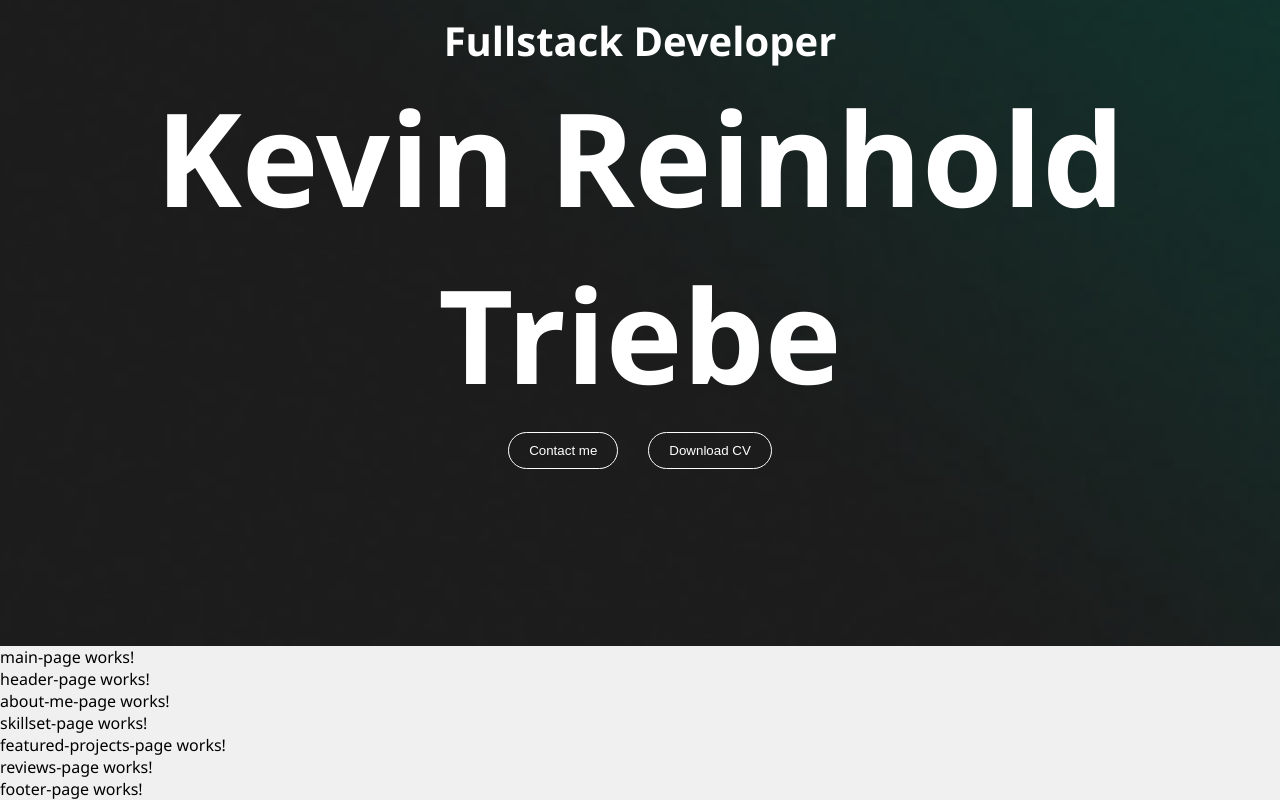
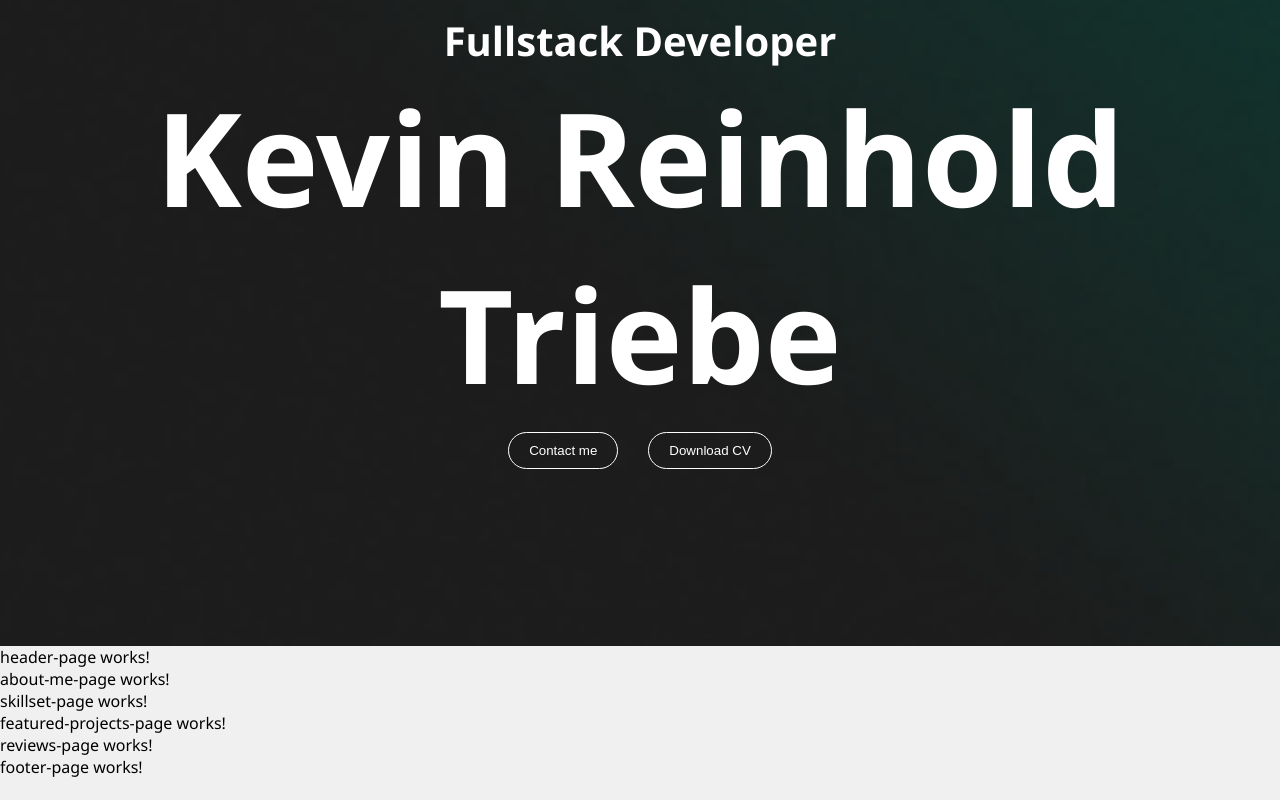
Before and after one commit to KevinTriebeDev/Portfolio, an Angular app: page / in a window 1280 px wide. Shown: the part 254-1054 px from the top of the page. After the commit the page ends 1032 px from the top, so only its background shows below. Built offline with nearby package versions, Linux system fonts and the light colour scheme.

Commit message:
add route to pages

```diff
--- a/src/app/app.html
+++ b/src/app/app.html
@@ -1,10 +1,3 @@
 <app-hero-page></app-hero-page>
-<app-main-page></app-main-page>
-<app-header-page></app-header-page>
-<app-about-me-page></app-about-me-page>
-<app-skillset-page></app-skillset-page>
-<app-featured-projects-page></app-featured-projects-page>
-<app-reviews-page></app-reviews-page>
-<app-last-work-page></app-last-work-page>
+<router-outlet />
 <app-footer-page></app-footer-page>
-<router-outlet />
--- a/src/app/app.routes.ts
+++ b/src/app/app.routes.ts
@@ -1,3 +1,19 @@
 import { Routes } from '@angular/router';
+import { MainPage } from './shared/components/main-page/main-page';
+import { HeaderPage } from './shared/components/header-page/header-page';
+import { AboutMePage } from './shared/components/about-me-page/about-me-page';
+import { LastWorkPage } from './shared/components/last-work-page/last-work-page';
+import { ReviewsPage } from './shared/components/reviews-page/reviews-page';
+import { FeaturedProjectsPage } from './shared/components/featured-projects-page/featured-projects-page';
+import { SkillsetPage } from './shared/components/skillset-page/skillset-page';
 
-export const routes: Routes = [];
+export const routes: Routes = [
+    {path: '', pathMatch: 'full', component: MainPage},
+    {path: 'home', component: MainPage},
+    {path: 'header', component: HeaderPage},
+    {path: 'about-me', component: AboutMePage},
+    {path: 'skillset', component: SkillsetPage},
+    {path: 'featured-projects', component: FeaturedProjectsPage},
+    {path: 'reviews', component: ReviewsPage},
+    {path: 'last-work', component: LastWorkPage},
+];
--- /dev/null
+++ b/src/app/shared/components/imprest/imprest.html
@@ -0,0 +1 @@
+<p>imprest works!</p>
--- a/src/app/shared/components/main-page/main-page.html
+++ b/src/app/shared/components/main-page/main-page.html
@@ -1 +1,6 @@
-<p>main-page works!</p>
+<app-header-page></app-header-page>
+<app-about-me-page></app-about-me-page>
+<app-skillset-page></app-skillset-page>
+<app-featured-projects-page></app-featured-projects-page>
+<app-reviews-page></app-reviews-page>
+<app-last-work-page></app-last-work-page>
```
Also changed, not shown: src/app/app.ts (+4 -10 lines), src/app/shared/components/imprest/imprest.ts (added, +9 -0 lines), src/app/shared/components/main-page/main-page.ts (+8 -1 lines), src/app/shared/components/imprest/imprest.scss (added), 1 other file (tests, documents, lock files or other folders).
